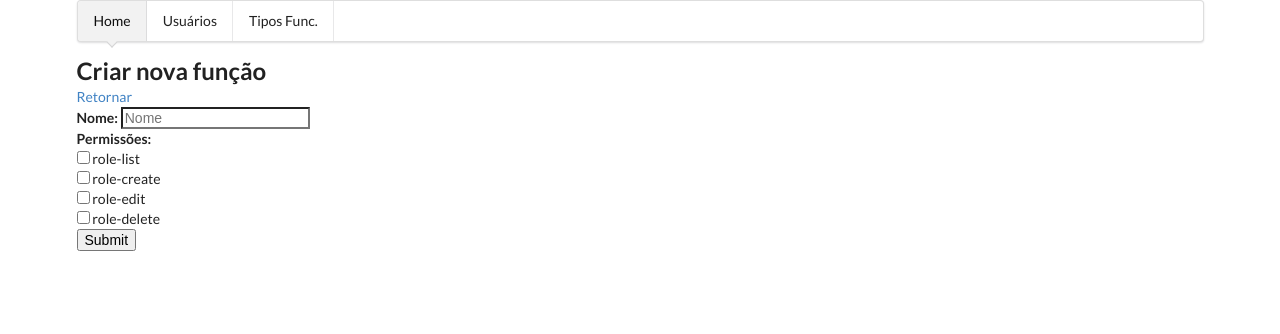
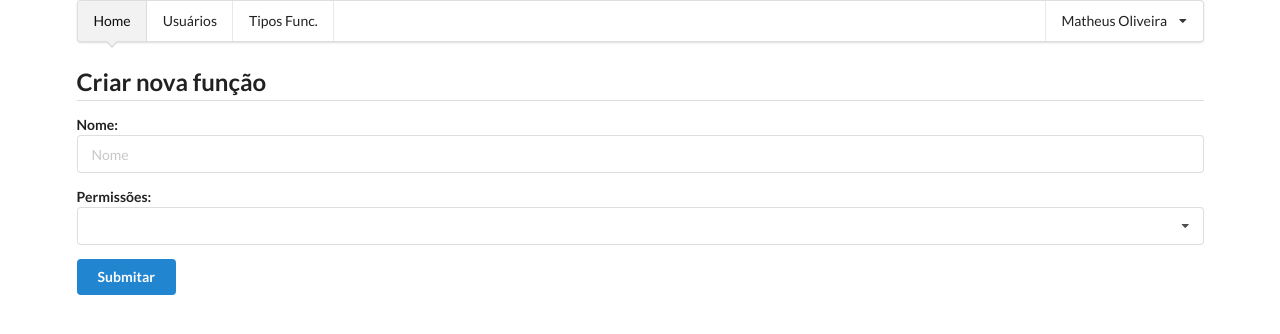
Before and after one commit to brunotguima/ProjetoAplicacaoSI, a Laravel app: page /roles/create in a window 1280 px wide. Shown: the top 334 px of the page. Run offline with Laravel 8, Linux system fonts and the light colour scheme; a user stored in the database is signed in; data comes from the database, SQL or seed files in the repository; some libraries are stand-ins or nearby versions.

Commit message:
inicio semantic roles

```diff
--- a/app/Http/Controllers/RoleController.php
+++ b/app/Http/Controllers/RoleController.php
@@ -43,7 +43,7 @@ class RoleController extends Controller
      */
     public function create()
     {
-        $permission = Permission::get();
+        $permission = Permission::pluck('name', 'name')->all();
         return view('roles.create',compact('permission'));
     }
 
--- a/resources/views/partials/_javascript.blade.php
+++ b/resources/views/partials/_javascript.blade.php
@@ -7,4 +7,5 @@
 <script src="https://unpkg.com/axios/dist/axios.min.js"></script>
 <script>
   $('select.dropdown').dropdown()
+  $('.ui.dropdown').dropdown()
 </script>
--- a/resources/views/partials/_nav.blade.php
+++ b/resources/views/partials/_nav.blade.php
@@ -8,4 +8,21 @@
   <a href="{{ route('roles.index') }}" class="item">
     Tipos Func.
   </a>
+  <div class="ui right aligned dropdown item">
+    {{Auth::user()->name}}
+    <i class="dropdown icon"></i>
+    <div class="menu">
+      <div class="item">
+        <a href="{{ route('logout') }}"
+        onclick="event.preventDefault();
+                      document.getElementById('logout-form').submit();">
+         {{ __('Logout') }}
+        </a>
+      </div>
+    </div>
+  </div>
+
+  <form id="logout-form" action="{{ route('logout') }}" method="POST" style="display: none;">
+    @csrf
+  </form>
 </div>
--- a/resources/views/roles/create.blade.php
+++ b/resources/views/roles/create.blade.php
@@ -1,16 +1,7 @@
 @extends('main')
 
 @section('content')
-<div class="row">
-    <div class="col-lg-12 margin-tb">
-        <div class="pull-left">
-            <h2>Criar nova função</h2>
-        </div>
-        <div class="pull-right">
-            <a class="btn btn-primary" href="{{ route('roles.index') }}"> Retornar</a>
-        </div>
-    </div>
-</div>
+<h2 class="ui dividing header">Criar nova função</h2>
 
 
 @if (count($errors) > 0)
@@ -25,29 +16,16 @@
 @endif
 
 
-{!! Form::open(array('route' => 'roles.store','method'=>'POST')) !!}
-<div class="row">
-    <div class="col-xs-12 col-sm-12 col-md-12">
-        <div class="form-group">
-            <strong>Nome:</strong>
-            {!! Form::text('name', null, array('placeholder' => 'Nome','class' => 'form-control')) !!}
-        </div>
+{!! Form::open(array('route' => 'roles.store','method'=>'POST', 'class' => 'ui form')) !!}
+    <div class="field">
+        <strong>Nome:</strong>
+        {!! Form::text('name', null, array('placeholder' => 'Nome')) !!}
     </div>
-    <div class="col-xs-12 col-sm-12 col-md-12">
-        <div class="form-group">
-            <strong>Permissões:</strong>
-            <br/>
-            @foreach($permission as $value)
-                <label>{{ Form::checkbox('permission[]', $value->id, false, array('class' => 'name')) }}
-                {{ $value->name }}</label>
-            <br/>
-            @endforeach
-        </div>
+    <div class="field">
+        <strong>Permissões:</strong>
+                {!! Form::select('permission[]', $permission, [], array('class' => 'ui dropdown','multiple' => '')) !!}
     </div>
-    <div class="col-xs-12 col-sm-12 col-md-12 text-center">
-        <button type="submit" class="btn btn-primary">Submit</button>
-    </div>
-</div>
+    <button type="submit" class="ui blue button">Submitar</button>
 {!! Form::close() !!}
 
 @endsection
```
